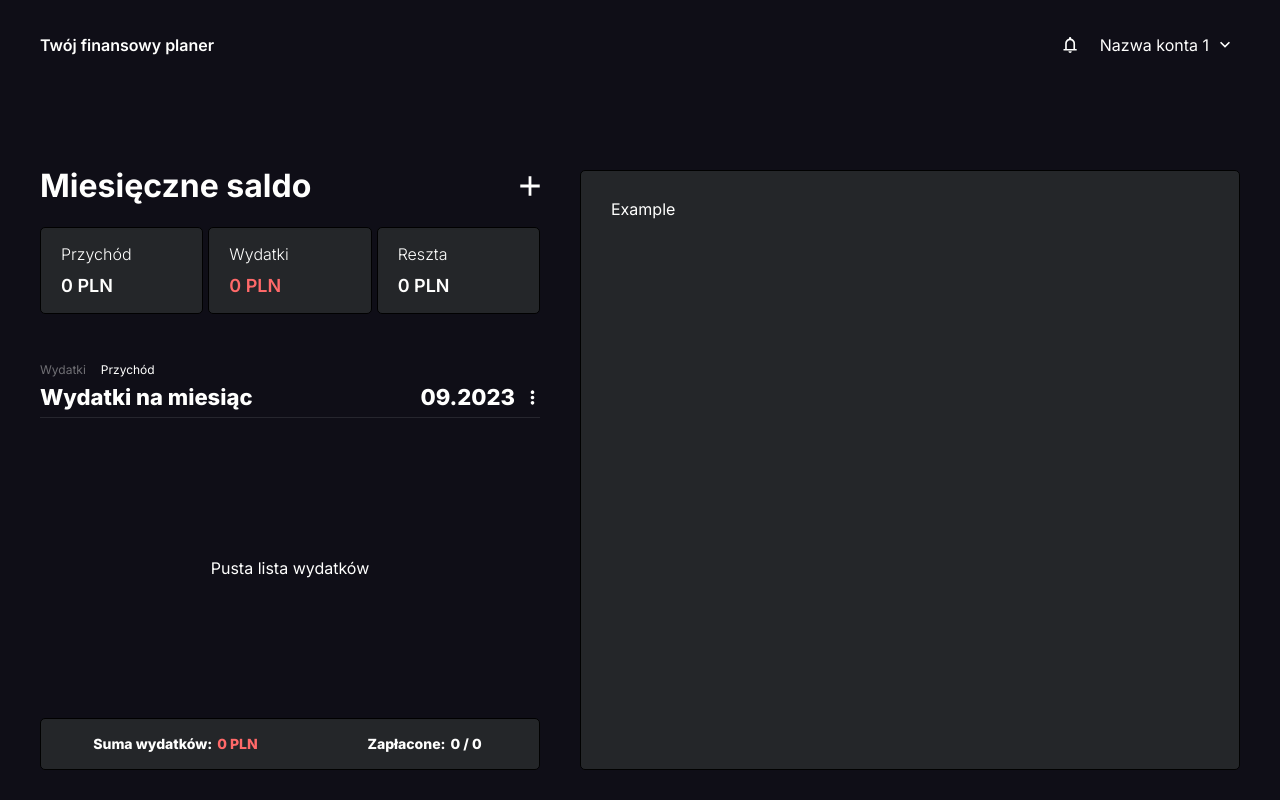
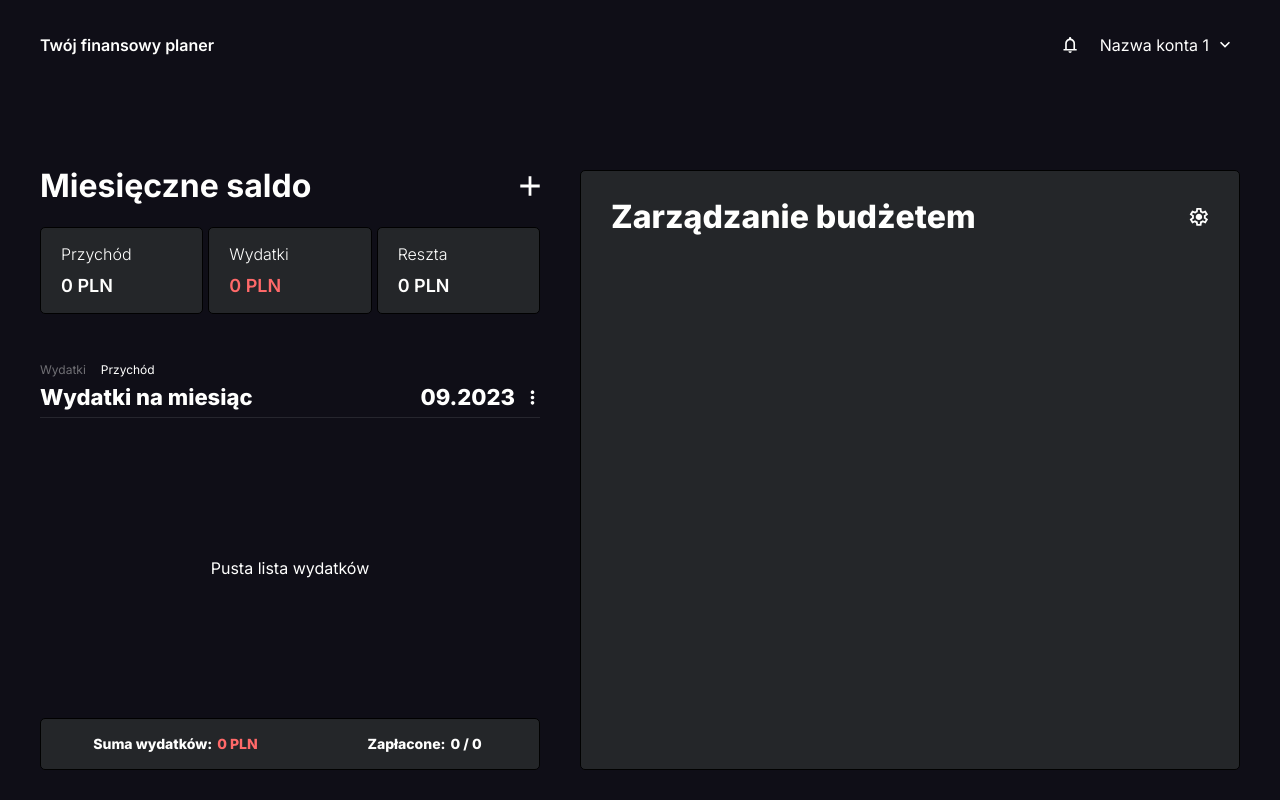
Before and after one commit to chudymikolaj/finance-app, a Next.js app: page /dashboard in a window 1280 px wide. Built offline with nearby package versions, Linux system fonts and the light colour scheme.

Commit message:
refactore: refactor: create a BudgetManagment component and add to the Dashboard page

```diff
--- a/app/dashboard/page.tsx
+++ b/app/dashboard/page.tsx
@@ -1,5 +1,7 @@
 import Wallet from "@/components/Wallet";
 import CashFlow from "@/components/CashFlow";
+import BudgetManagmentComponent from "@/components/BudgetManagement";
+
 import {
 	DashboardContainer,
 	DashboardLeftColumn,
@@ -13,7 +15,9 @@ export default function Dashboard() {
 				<Wallet />
 				<CashFlow />
 			</DashboardLeftColumn>
-			<DashboardRightColumn>Example</DashboardRightColumn>
+			<DashboardRightColumn>
+				<BudgetManagmentComponent />
+			</DashboardRightColumn>
 		</DashboardContainer>
 	);
 }
--- /dev/null
+++ b/components/BudgetManagement/BudgetManagment.styled.tsx
@@ -0,0 +1,38 @@
+"use client";
+
+import styled from "styled-components";
+import Button from "@/components/Buttons/Button";
+import { CUBICS, SIZES, WEIGHT } from "@/styles/constants";
+import { FlexRowSpaceBetweenCenter } from "@/styles/mixins.styled";
+import { devices } from "@/styles/breakpoints";
+
+export const BudgetContainer = styled.div`
+	width: 100%;
+`;
+
+export const BudgetHeader = styled.div`
+	${FlexRowSpaceBetweenCenter}
+	gap: 30px;
+`;
+
+export const BudgetHeaderTitle = styled.div`
+	font-size: ${SIZES.normalText};
+	font-weight: ${WEIGHT.bold};
+
+	@media ${devices.lg} {
+		font-size: ${SIZES.headerText};
+	}
+`;
+
+export const ButtonOptions = styled(Button)`
+	transition: opacity ${CUBICS.easyOut} 250ms, transform ${CUBICS.easyOut} 250ms;
+
+	&:hover {
+		opacity: 0.8;
+	}
+
+	&:active {
+		transform: scale(0.75);
+		opacity: 0.25;
+	}
+`;
--- /dev/null
+++ b/components/BudgetManagement/index.tsx
@@ -0,0 +1,19 @@
+import {
+	BudgetContainer,
+	BudgetHeader,
+	BudgetHeaderTitle,
+	ButtonOptions,
+} from "./BudgetManagment.styled";
+
+const BudgetManagmentComponent = () => {
+	return (
+		<BudgetContainer>
+			<BudgetHeader>
+				<BudgetHeaderTitle>Zarządzanie budżetem</BudgetHeaderTitle>
+				<ButtonOptions svgUrl="./settings.svg" />
+			</BudgetHeader>
+		</BudgetContainer>
+	);
+};
+
+export default BudgetManagmentComponent;
```
